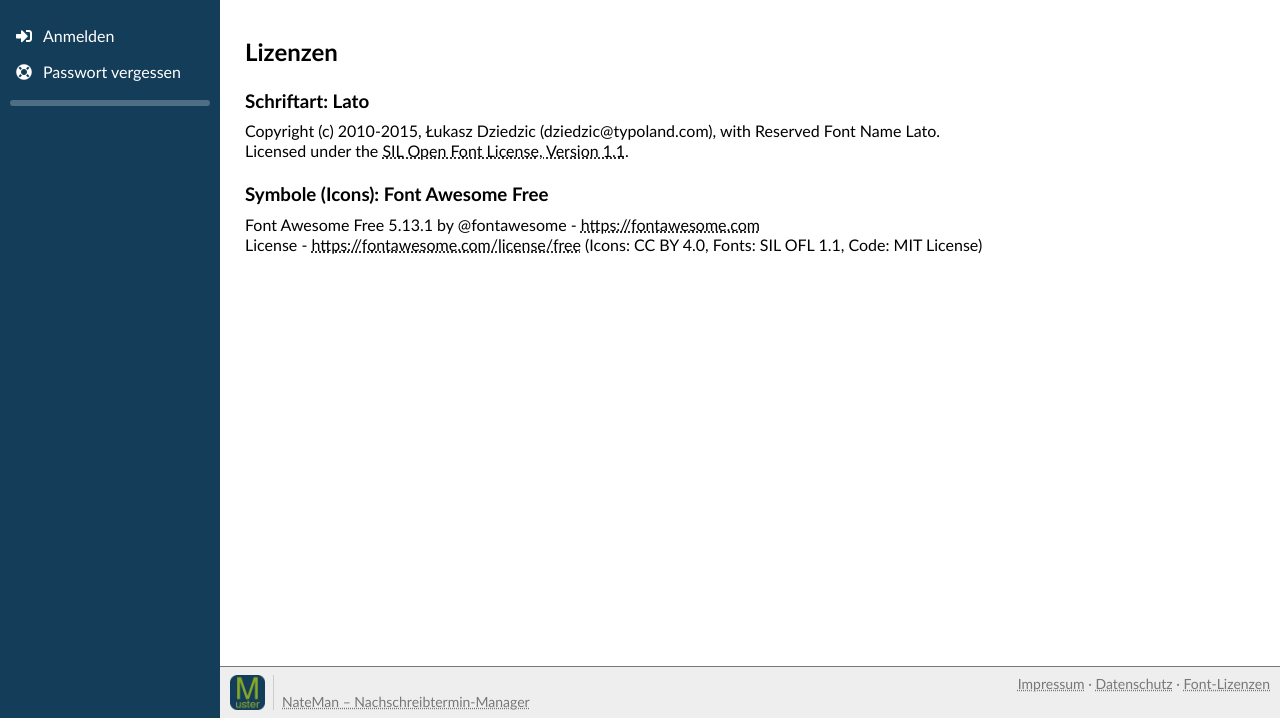
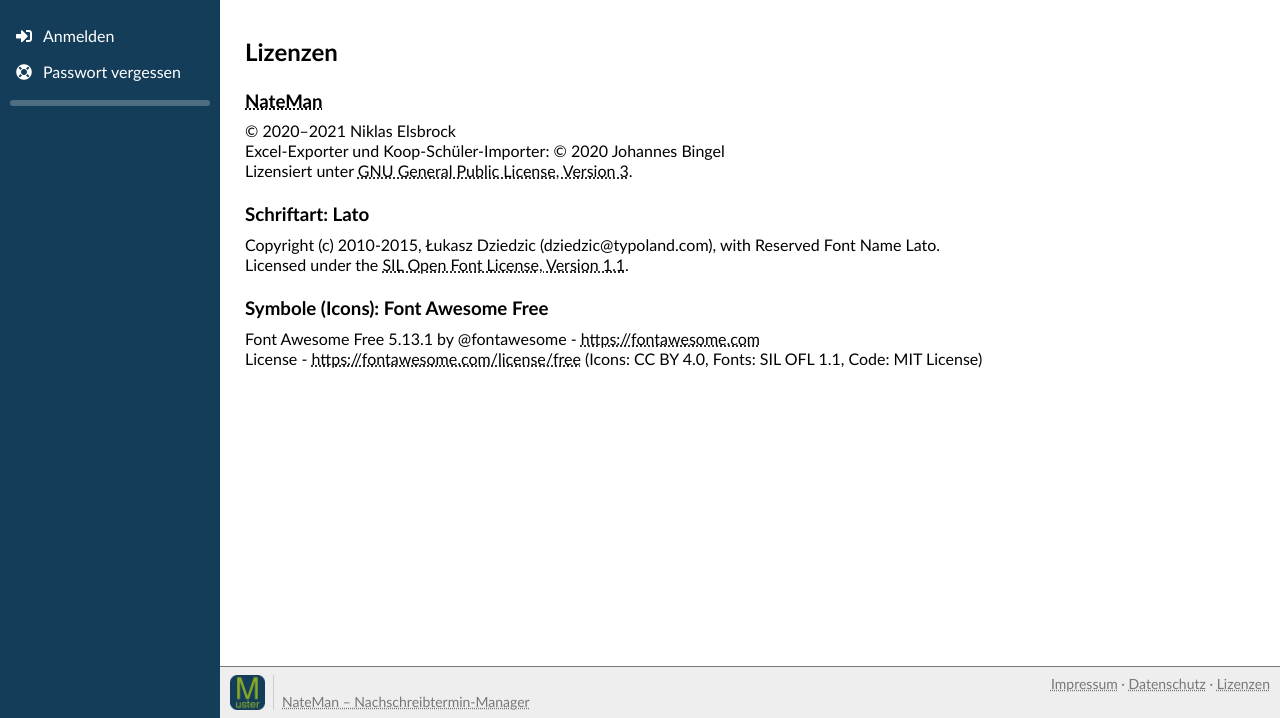
Before and after one commit to nelsbrock/NateMan, a Flask app: template nateman/templates/info/licenses.html.j2 in a window 1280 px wide. Shown: the part 82-800 px from the top of the page. Run offline with Flask 2, Linux system fonts and the light colour scheme; the template is opened without the code that fills it, so the values that code supplies are empty; parts of the project's set-up code (start-up, migrations or seed data) failed here and were passed over.

Commit message:
NateMan zu Lizenzseite hinzugefügt

```diff
--- a/nateman/templates/base.html.j2
+++ b/nateman/templates/base.html.j2
@@ -187,7 +187,7 @@
             &middot;
             <a href="{{ nateman_config['schule']['privacy-policy-url'] }}">Datenschutz</a>
             &middot;
-            <a href="{{ url_for('info.licenses') }}">Font-Lizenzen</a>
+            <a href="{{ url_for('info.licenses') }}">Lizenzen</a>
           </span>
         </div>
       </footer>
--- a/nateman/templates/info/licenses.html.j2
+++ b/nateman/templates/info/licenses.html.j2
@@ -23,6 +23,14 @@
 {% block header %}Lizenzen{% endblock %}
 
 {% block content %}
+<h3><a href="https://github.com/nelsbrock/NateMan">NateMan</a></h3>
+<p>
+  &copy; 2020&ndash;2021 Niklas Elsbrock<br>
+  Excel-Exporter und Koop-Schüler-Importer: &copy; 2020 Johannes Bingel<br>
+  Lizensiert unter
+  <a href="https://github.com/nelsbrock/NateMan/blob/main/LICENSE">GNU General Public License, Version 3</a>.
+</p>
+
 <h3>Schriftart: Lato</h3>
 <p>
   Copyright (c) 2010-2015, Łukasz Dziedzic (dziedzic@typoland.com), with Reserved Font Name Lato.<br>
```
